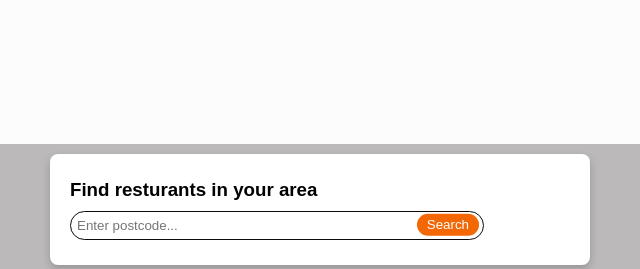
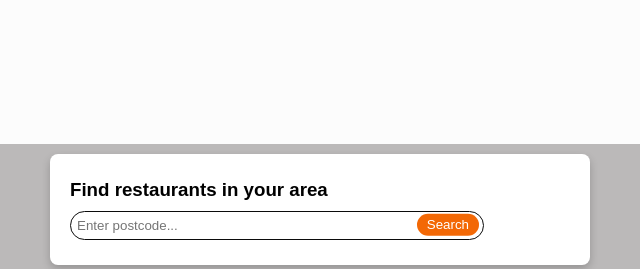
Before and after one commit to J-Spinks/jet-assignment, a website built with webpack: page src/template.html in a window 1280 px wide. Shown: the top 269 px of the page, 320-960 px from the left. Built offline with nearby package versions, Linux system fonts and the light colour scheme.

Commit message:
fixed spelling error in search bar

```diff
--- a/src/template.html
+++ b/src/template.html
@@ -16,7 +16,7 @@
   <div id="content">
 
     <div id="search-container">
-      <h3>Find resturants in your area </h3>
+      <h3>Find restaurants in your area </h3>
       <form id="postcode-form">
         <label for="search"></label>
         <div class="search-bar">
```
